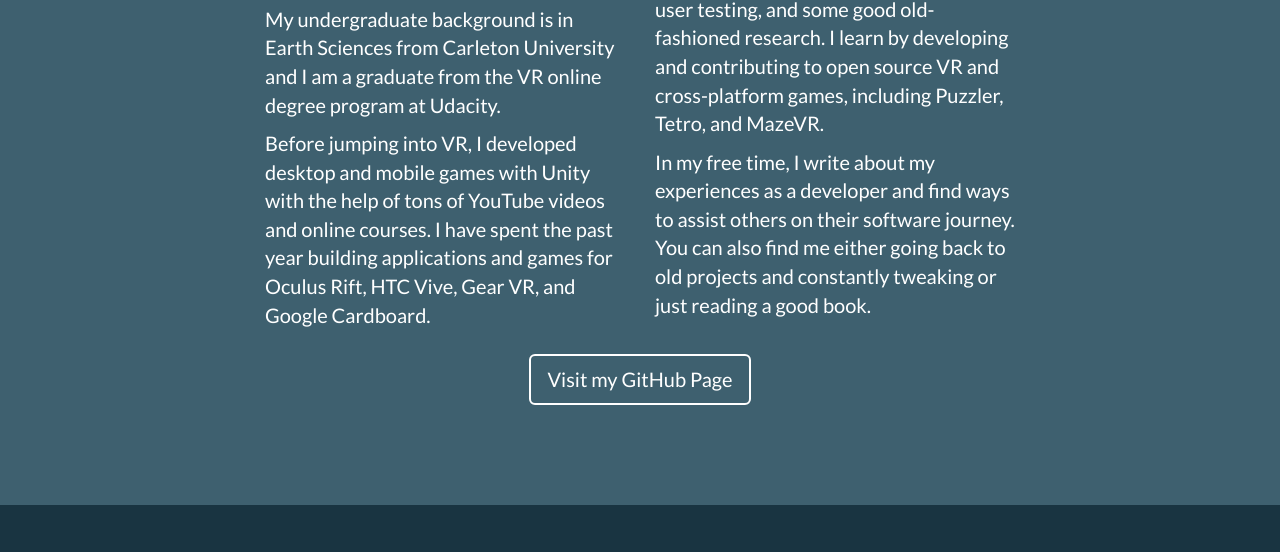
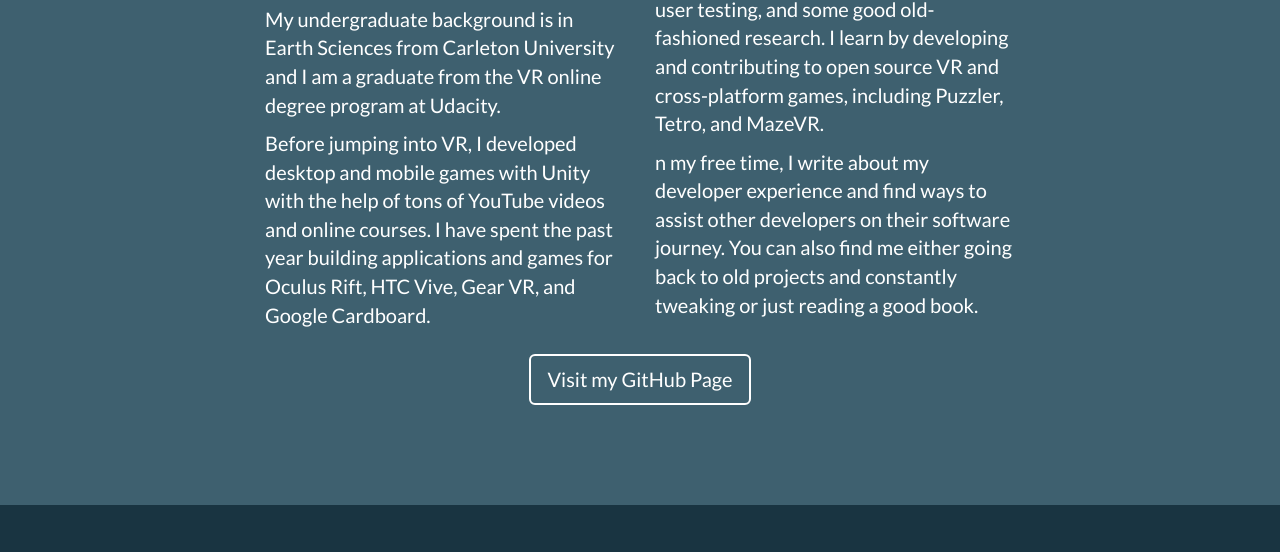
Before and after one commit to deinyefa/deinyefa.github.io, a website: page index.html in a window 1280 px wide. Shown: the part 2319-2871 px from the top of the page. Drawn offline with nearby package versions, Linux system fonts and the light colour scheme.

```diff
--- a/index.html
+++ b/index.html
@@ -228,7 +228,7 @@
                 </div>
                 <div class="col-lg-4">
                     <p>Now, I develop brilliant VR experiences and games with the power of iteration, user testing, and some good old-fashioned research. I learn by developing and contributing to open source VR and cross-platform games, including Puzzler, Tetro, and MazeVR.</p>
-                    <p>In my free time, I write about my experiences as a developer and find ways to assist others on their software journey. You can also find me either going back to old projects and constantly tweaking or just reading a good book.</p>
+                    <p>n my free time, I write about my developer experience and find ways to assist other developers on their software journey. You can also find me either going back to old projects and constantly tweaking or just reading a good book.</p>
                 </div>
                 <div class="col-lg-8 col-lg-offset-2 text-center">
                     <a href="https://github.com/deinyefa" class="btn btn-lg btn-outline">
```
Also changed, not shown: img/portfolio-1.png (added), img/portfolio.png, 1 other file.
